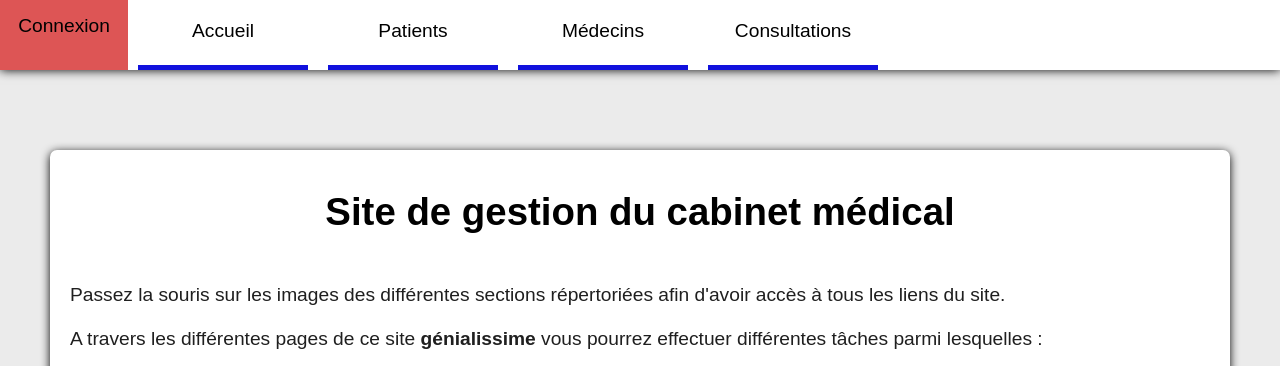
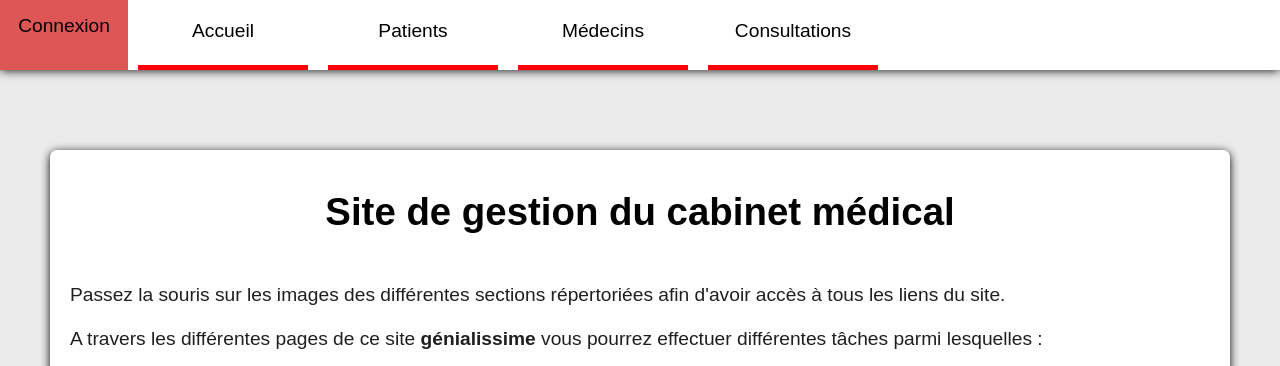
Before and after one commit to fauvet/GESCABMED, a PHP site: page / in a window 1280 px wide. Shown: the top 366 px of the page. Run offline with PHP 8.4, Linux system fonts and the light colour scheme; data that the repository does not hold is empty.

Commit message:
Petite maj

```diff
--- a/index.php
+++ b/index.php
@@ -54,7 +54,10 @@ $r = Route::getInstance();
 
 			</div>
 			<div id='Honglets'>
-				<section>Accueil</section>
+				<a href=<?php
+					echo WEBROOT;
+				?>
+					><section>Accueil</section></a>
 				<section>Patients
 				<ul class='Hmenus'>
 					<a href=<?php echo WEBROOT.'patient/ajouter'; ?>>     <li>Ajouter</li></a>
--- a/src/css/global.css
+++ b/src/css/global.css
@@ -78,17 +78,18 @@ header > #Honglets {
 	padding: 0;
 }
 
-#Honglets > section {
+#Honglets section {
 	float: left;
 	width: 150px;
 	height: calc( 100% - 40px - 5px );
 	margin: 10px 10px 0 10px;
 	padding: 10px 10px 20px 10px;
-	border-bottom: 5px solid #11D;
+	border-bottom: 5px solid #FF0000;
 }
 
 #Honglets > section:hover{
 	background-color: #F1F1F1;
+	cursor : pointer;
 }
 
 .Hmenus {
```
